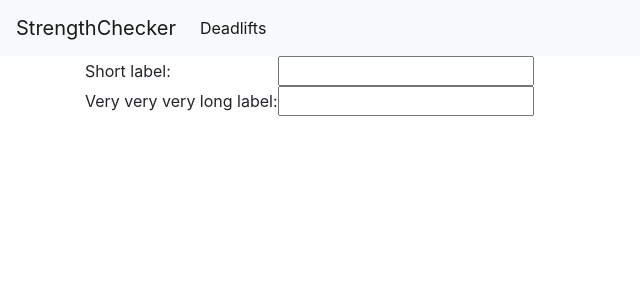
After one commit to Thomas-mcinally/StrengthChecker---flask, a Flask app: page /test in a window 1280 px wide. The commit adds this page. Shown: the top 300 px of the page, without its empty margins (0-640 px from the left). Run offline with Flask 2, Linux system fonts and the light colour scheme; some libraries are stand-ins or nearby versions.

Commit message:
prototype2

```diff
--- a/app.py
+++ b/app.py
@@ -3,7 +3,11 @@ Code for StrengthChecker webapplication
 - A website to easily be able to compare your SBD results to other lifters
 
 TODO:
-- Limit user inputs
+- Align input boxes
+    -https://stackoverflow.com/questions/4309950/how-to-align-input-forms-in-html
+    -https://www.youtube.com/watch?v=0afZj1G0BIE
+    -CANT FIGURE OUT HOW TO GET test.html to use the style sheet
+- Make equipment category optional
 - Improve aesthetics
 - Get more balanced dataset
 '''
@@ -137,6 +141,10 @@ def results():
 def deadlifts():
     return render_template('deadlifts.html')
 
+@app.route('/test')
+def test():
+    return render_template('test.html')
+
 
 if __name__=='__main__':
     app.run(debug=True, host='localhost', port=5000)
--- a/static/css/style.css
+++ b/static/css/style.css
@@ -1,6 +1,4 @@
-h1 {
-    border: 2px #eee solid;
-    color: brown;
-    text-align: center;
-    padding: 10px;
-}
+form  { display: table;      }
+p     { display: table-row;  }
+label { display: table-cell; }
+input { display: table-cell; }
--- a/templates/base.html
+++ b/templates/base.html
@@ -7,7 +7,6 @@
 
     <!-- Bootstrap CSS -->
     <link rel="stylesheet" href="https://stackpath.bootstrapcdn.com/bootstrap/4.3.1/css/bootstrap.min.css" integrity="sha384-ggOyR0iXCbMQv3Xipma34MD+dH/1fQ784/j6cY/iJTQUOhcWr7x9JvoRxT2MZw1T" crossorigin="anonymous">
-
     <title>{% block title %} {% endblock %}</title>
   </head>
   <body>
--- /dev/null
+++ b/templates/test.html
@@ -0,0 +1,15 @@
+{% extends 'base.html' %}
+
+{% block content %}
+<link rel="stylesheet" href="style.css">
+<form>
+    <p>
+      <label for="a">Short label:</label>
+      <input id="a" type="text">
+    </p>
+    <p>
+      <label for="b">Very very very long label:</label>
+      <input id="b" type="text">
+    </p>
+  </form>
+{% endblock %}
```
Also changed, not shown: templates/index.html (+8 -2 lines), templates/results.html (+4 -4 lines).
